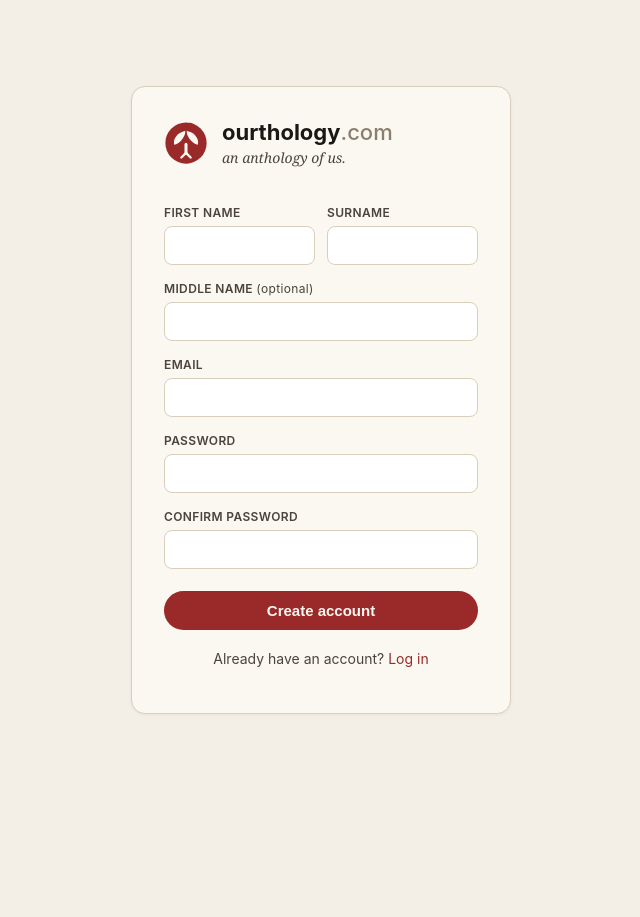
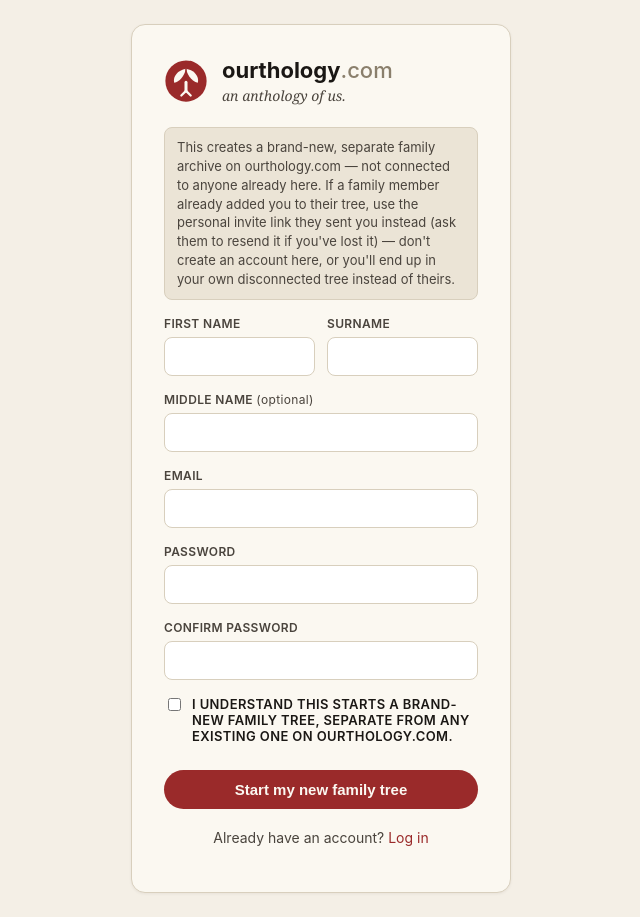
Before and after one commit to PRH-tnq/ourthology, a PHP site: page /signup.php in a window 1280 px wide. Shown: the whole page, without its empty margins (319-959 px from the left). Before the commit the page ends 714 px from the top, so only its background shows below. Run offline with PHP 8.4, Linux system fonts and the light colour scheme.

Commit message:
Add files via upload

```diff
--- a/add_entry.php
+++ b/add_entry.php
@@ -430,7 +430,7 @@ $existingForDisplayJson = json_encode($existingForDisplay, JSON_UNESCAPED_SLASHE
 <link rel="alternate icon" href="/favicon.ico">
 <meta name="viewport" content="width=device-width, initial-scale=1">
 <title><?= $isEditing ? 'Edit entry' : 'Add a memory' ?> — ourthology.com</title>
-<link rel="stylesheet" href="/styles.css?v=23">
+<link rel="stylesheet" href="/styles.css?v=24">
 <!-- Phase 36: client-side HEIC/HEIF (iPhone/Samsung photo format) -> JPEG
      conversion, so a phone photo never has to reach the server still in a
      format most of the web can't display. Pinned to the one version this
--- a/add_relative.php
+++ b/add_relative.php
@@ -237,7 +237,7 @@ foreach ($VIA_NEEDED as $rel => $cfg) {
 <link rel="alternate icon" href="/favicon.ico">
 <meta name="viewport" content="width=device-width, initial-scale=1">
 <title><?= $existingPerson !== null ? 'Attach ' . htmlspecialchars(person_display_name($existingPerson), ENT_QUOTES) : 'Add a relative' ?> — ourthology.com</title>
-<link rel="stylesheet" href="/styles.css?v=23">
+<link rel="stylesheet" href="/styles.css?v=24">
 <style>
   select { width:100%; padding:10px 12px; border:1px solid var(--line); border-radius:8px; font-size:15px; font-family:inherit; background:#fff; color:var(--ink); }
   .field-group { margin-top:0; }
--- a/edit_person.php
+++ b/edit_person.php
@@ -584,7 +584,7 @@ if ($postedProfile) {
 <link rel="alternate icon" href="/favicon.ico">
 <meta name="viewport" content="width=device-width, initial-scale=1">
 <title>Edit person — ourthology.com</title>
-<link rel="stylesheet" href="/styles.css?v=23">
+<link rel="stylesheet" href="/styles.css?v=24">
 <!-- Phase 36: client-side HEIC/HEIF (iPhone/Samsung photo format) -> JPEG
      conversion for the profile-photo upload below. Pinned to the one
      version this library has ever published. If this fails to load, the
--- a/link_existing.php
+++ b/link_existing.php
@@ -94,7 +94,7 @@ if ($_SERVER['REQUEST_METHOD'] === 'POST') {
 <link rel="alternate icon" href="/favicon.ico">
 <meta name="viewport" content="width=device-width, initial-scale=1">
 <title>Link to an existing person — ourthology.com</title>
-<link rel="stylesheet" href="/styles.css?v=23">
+<link rel="stylesheet" href="/styles.css?v=24">
 </head>
 <body>
   <div class="card" style="max-width:440px;">
--- a/pending.php
+++ b/pending.php
@@ -201,7 +201,7 @@ function ourthology_pending_memory_preview_html(array $row): string
 <link rel="alternate icon" href="/favicon.ico">
 <meta name="viewport" content="width=device-width, initial-scale=1">
 <title>Pending requests — ourthology.com</title>
-<link rel="stylesheet" href="/styles.css?v=23">
+<link rel="stylesheet" href="/styles.css?v=24">
 <style>
   .req-card { border:1px solid var(--line); border-radius:8px; padding:12px; margin-top:14px; background:#fff; }
   .req-when { display:block; font-size:11px; text-transform:uppercase; letter-spacing:.03em; color:var(--ink-faint); margin-bottom:6px; }
--- a/signup.php
+++ b/signup.php
@@ -15,6 +15,10 @@ $first  = '';
 $middle = '';
 $surname = '';
 $email  = '';
+// Phase 45: server-enforced confirmation that this really is meant to
+// start a brand-new, disconnected family tree -- see roadmap-ideas.md
+// ("Signup without a claim link creates an invisible orphan island").
+$confirmNewTree = false;
 
 if ($_SERVER['REQUEST_METHOD'] === 'POST') {
     csrf_check();
@@ -25,6 +29,7 @@ if ($_SERVER['REQUEST_METHOD'] === 'POST') {
     $email    = trim((string) ($_POST['email'] ?? ''));
     $password = (string) ($_POST['password'] ?? '');
     $confirm  = (string) ($_POST['confirm_password'] ?? '');
+    $confirmNewTree = isset($_POST['confirm_new_tree']);
 
     if ($first === '') {
         $errors[] = 'First name is required.';
@@ -37,6 +42,9 @@ if ($_SERVER['REQUEST_METHOD'] === 'POST') {
     }
     if ($password !== $confirm) {
         $errors[] = 'Passwords do not match.';
+    }
+    if (!$confirmNewTree) {
+        $errors[] = 'Please confirm you understand this starts a brand-new family tree before continuing.';
     }
 
     if (!$errors) {
@@ -102,8 +110,8 @@ if ($_SERVER['REQUEST_METHOD'] === 'POST') {
 <link rel="icon" type="image/svg+xml" href="/favicon.svg">
 <link rel="alternate icon" href="/favicon.ico">
 <meta name="viewport" content="width=device-width, initial-scale=1">
-<title>Sign up — ourthology.com</title>
-<link rel="stylesheet" href="/styles.css?v=23">
+<title>Start a new family tree — ourthology.com</title>
+<link rel="stylesheet" href="/styles.css?v=24">
 </head>
 <body>
   <div class="card">
@@ -131,6 +139,14 @@ if ($_SERVER['REQUEST_METHOD'] === 'POST') {
       </div>
     <?php endif; ?>
 
+    <div class="notice">
+      This creates a brand-new, separate family archive on ourthology.com —
+      not connected to anyone already here. If a family member already added
+      you to their tree, use the personal invite link they sent you instead
+      (ask them to resend it if you've lost it) — don't create an account here,
+      or you'll end up in your own disconnected tree instead of theirs.
+    </div>
+
     <form method="post" novalidate>
       <?= csrf_field() ?>
       <div class="row-2">
@@ -155,7 +171,12 @@ if ($_SERVER['REQUEST_METHOD'] === 'POST') {
       <label for="confirm_password">Confirm password</label>
       <input type="password" id="confirm_password" name="confirm_password" minlength="10" required>
 
-      <button type="submit" class="btn-primary">Create account</button>
+      <label style="display:flex;align-items:flex-start;gap:8px;font-size:13px;color:var(--ink);margin:16px 0 4px;">
+        <input type="checkbox" id="confirm_new_tree" name="confirm_new_tree" value="1" style="margin-top:2px;" <?= $confirmNewTree ? 'checked' : '' ?> required>
+        <span>I understand this starts a brand-new family tree, separate from any existing one on ourthology.com.</span>
+      </label>
+
+      <button type="submit" class="btn-primary">Start my new family tree</button>
     </form>
 
     <p class="foot-link">Already have an account? <a href="/login.php">Log in</a></p>
--- a/styles.css
+++ b/styles.css
@@ -118,6 +118,20 @@ button.btn-primary:hover { background: var(--accent-glow); }
   margin-top: 16px;
 }
 
+/* Phase 45: a neutral explanatory box, distinct from .error -- used on
+   signup.php to warn that it starts a brand-new, disconnected family
+   tree before anyone fills the form in. */
+.notice {
+  background: var(--paper-2);
+  color: var(--ink-soft);
+  border: 1px solid var(--line);
+  border-radius: 8px;
+  padding: 10px 12px;
+  font-size: 13px;
+  line-height: 1.45;
+  margin-top: 16px;
+}
+
 .foot-link {
   margin-top: 20px;
   font-size: 14px;
--- a/timeline.php
+++ b/timeline.php
@@ -362,7 +362,7 @@ $entriesJsonSafe = str_replace('</', '<\/', (string) $entriesJson);
 <link rel="preconnect" href="https://fonts.googleapis.com">
 <link rel="preconnect" href="https://fonts.gstatic.com" crossorigin>
 <link href="https://fonts.googleapis.com/css2?family=Fraunces:ital,wght@0,500;0,600;0,700;0,800;1,600&family=Newsreader:ital,wght@0,400;0,500;0,600;1,400&display=swap" rel="stylesheet">
-<link rel="stylesheet" href="/styles.css?v=23">
+<link rel="stylesheet" href="/styles.css?v=24">
 <script defer src="https://cdn.jsdelivr.net/npm/heic2any@0.0.4/dist/heic2any.min.js"></script>
 <style>
   :root {
--- a/tree.php
+++ b/tree.php
@@ -177,7 +177,7 @@ $hasAnyStepTag = !empty($stepTagsByChild);
 <link rel="preconnect" href="https://fonts.googleapis.com">
 <link rel="preconnect" href="https://fonts.gstatic.com" crossorigin>
 <link href="https://fonts.googleapis.com/css2?family=Fraunces:ital,wght@0,600;0,700;0,800;1,600&family=Newsreader:ital,wght@0,400;0,500;0,600;1,400&display=swap" rel="stylesheet">
-<link rel="stylesheet" href="/styles.css?v=23">
+<link rel="stylesheet" href="/styles.css?v=24">
 <style>
   :root {
     --shadow: 0 1px 2px rgba(26,23,20,0.08), 0 10px 26px -14px rgba(26,23,20,0.28);
```
Also changed, not shown: claim.php (+7 -2 lines), login.php (+7 -2 lines).
